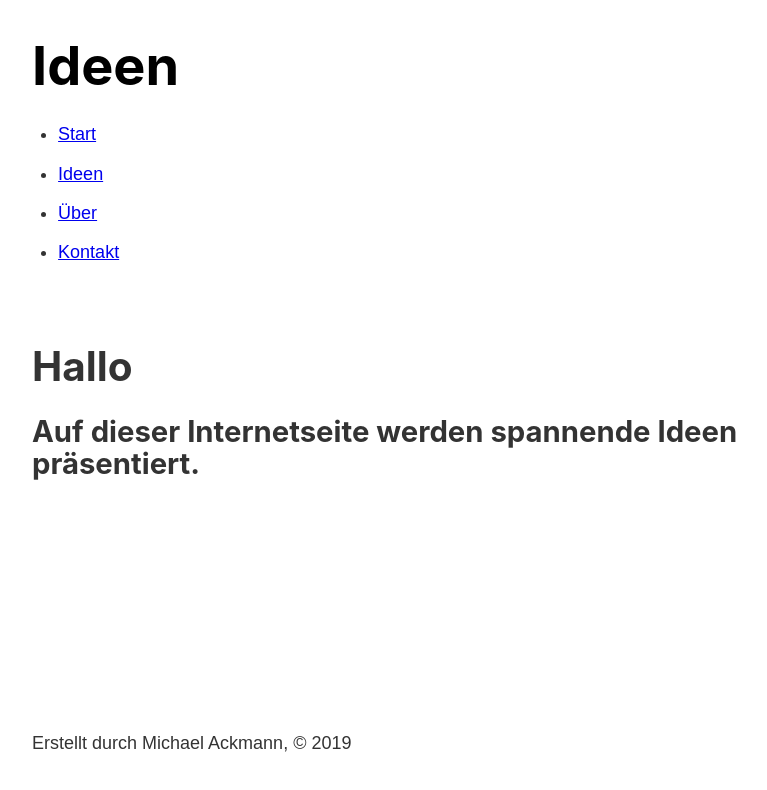
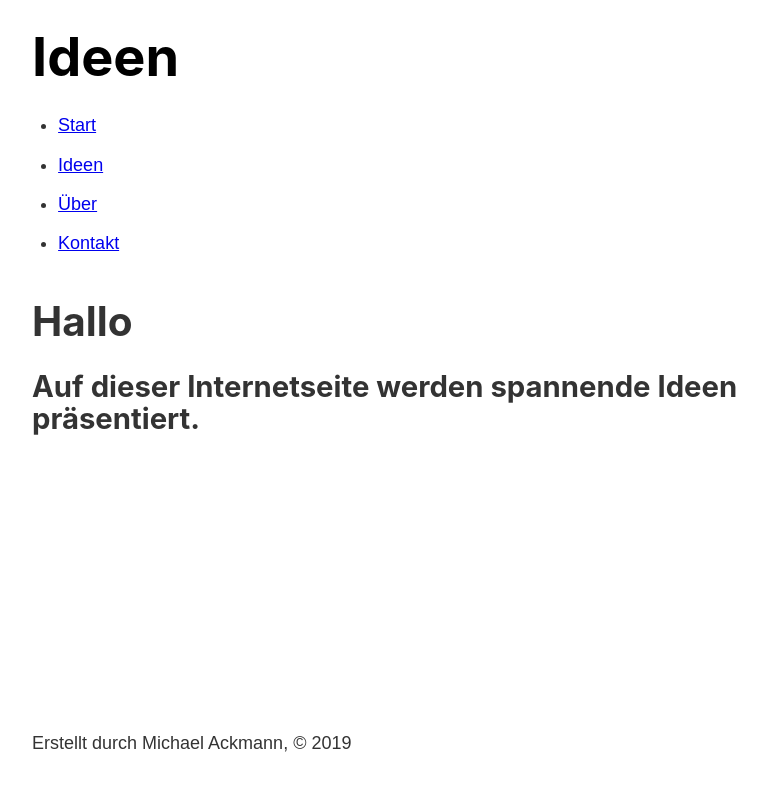
Before and after one commit to uvenil/ideen-gatsby, a Gatsby site: page / in a window 1280 px wide. Shown: the whole page, without its empty margins (251-1018 px from the left). Built offline with nearby package versions, Linux system fonts and the light colour scheme; Gatsby itself is replaced by a stand-in of ours.

Commit message:
header padding 1rem

```diff
--- a/src/components/header.module.scss
+++ b/src/components/header.module.scss
@@ -1,5 +1,5 @@
 .header {
-    padding: 1rem 0 3rem;
+    padding: 0.5rem 0 1rem;
 }
 
 .title {
```
